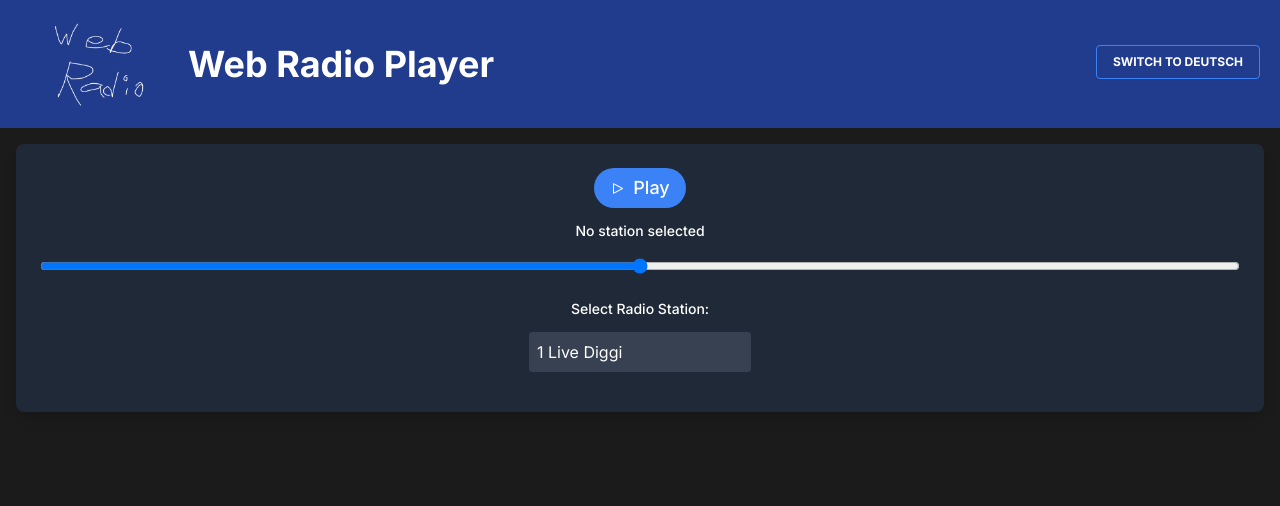
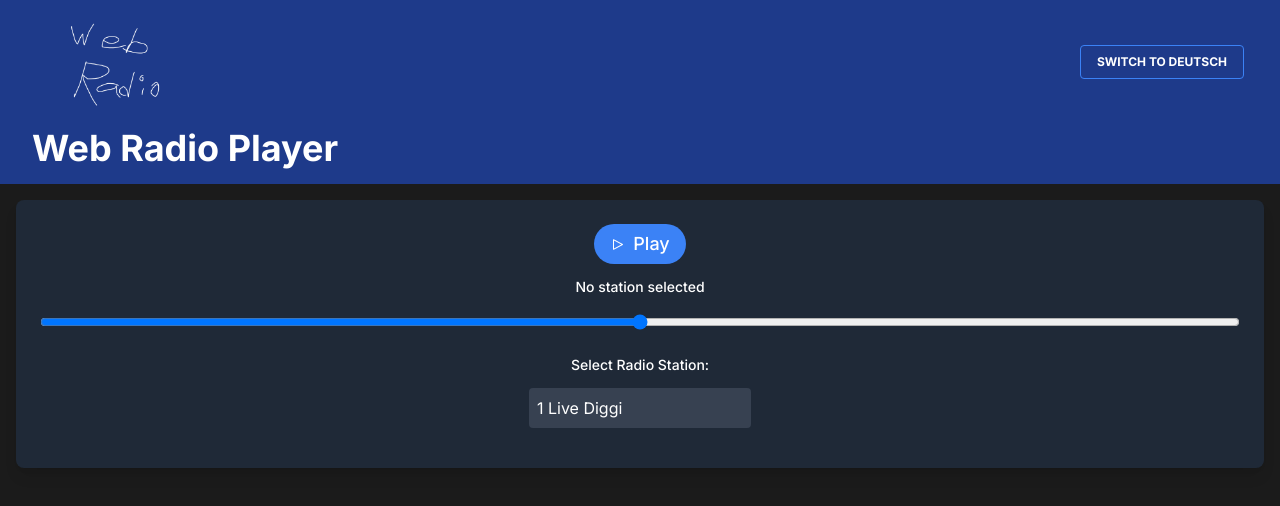
Before and after one commit to 30jannik06/next-webradioplayer, a Next.js app: page / in a window 1280 px wide. Shown: the top 506 px of the page. Built offline with nearby package versions, Linux system fonts and the light colour scheme.

Commit message:
🔅Update Design

```diff
--- a/components/Header.tsx
+++ b/components/Header.tsx
@@ -1,25 +1,26 @@
 "use client";
+import React from "react";
 import { useLanguage } from "./LanguageProvider";
 import LanguageToggler from "./LanguageToggler";
 import { Logo } from "./Logo";
-import { Label } from "./ui/label";
 
 export const Header = () => {
     const { language } = useLanguage();
 
     return (
-        <header className="bg-[#213b8d] flex items-center p-4">
-            <Logo />
-            <Label className="text-white text-lg sm:text-xl md:text-2xl lg:text-3xl xl:text-4xl font-bold ml-4 sm:ml-6">
-                {language === "de" ? "Web Radio Spieler" : "Web Radio Player"}
-            </Label>
-            <div className="ml-auto flex items-center">
-                {/* <Label className="text-white mr-2 hidden sm:block">
+        <header className="bg-blue-900 text-white py-4">
+            <div className="container mx-auto flex items-center justify-between">
+                <Logo />
+                <div className="flex items-center">
+                    <LanguageToggler />
+                </div>
+            </div>
+            <div className="container mx-auto mt-4">
+                <h1 className="text-2xl md:text-3xl lg:text-4xl font-bold">
                     {language === "de"
-                        ? "Sprache auswählen:"
-                        : "Select Language:"}
-                </Label> */}
-                <LanguageToggler />
+                        ? "Web Radio Spieler"
+                        : "Web Radio Player"}
+                </h1>
             </div>
         </header>
     );
```
